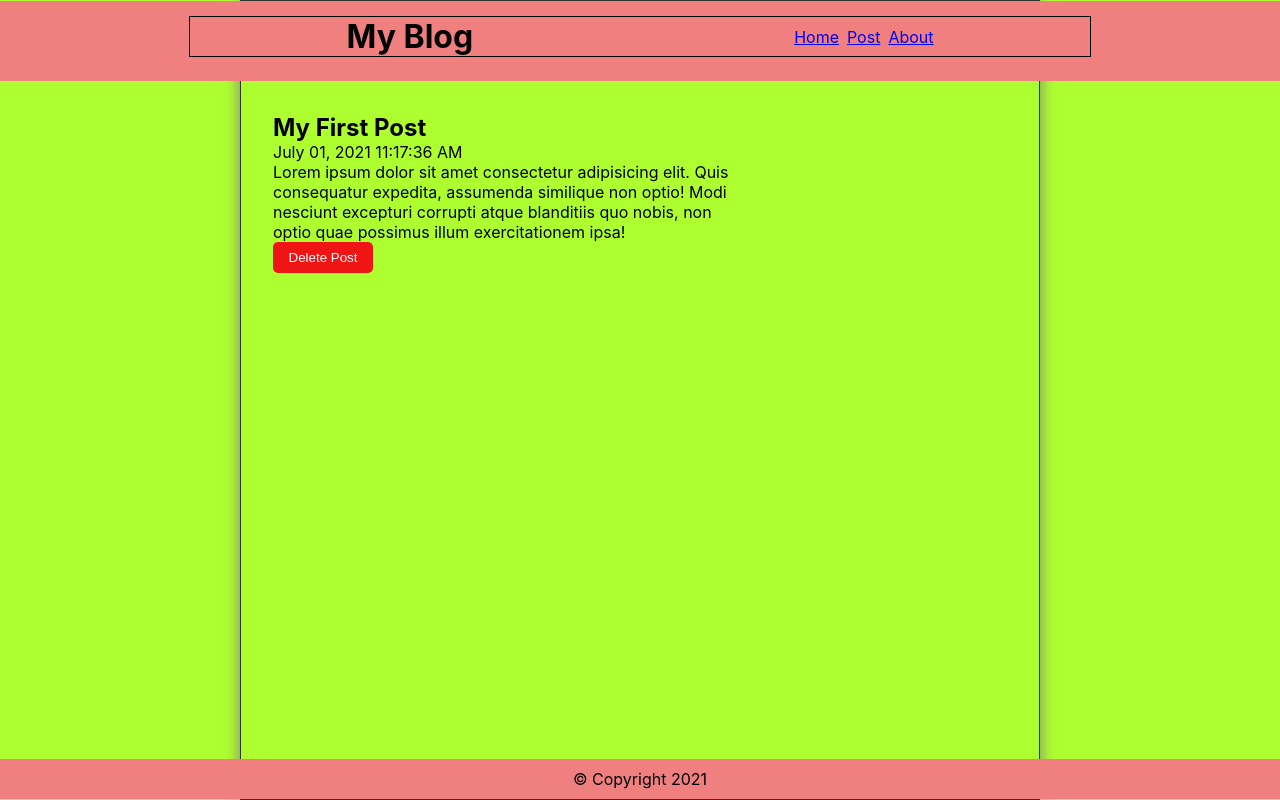
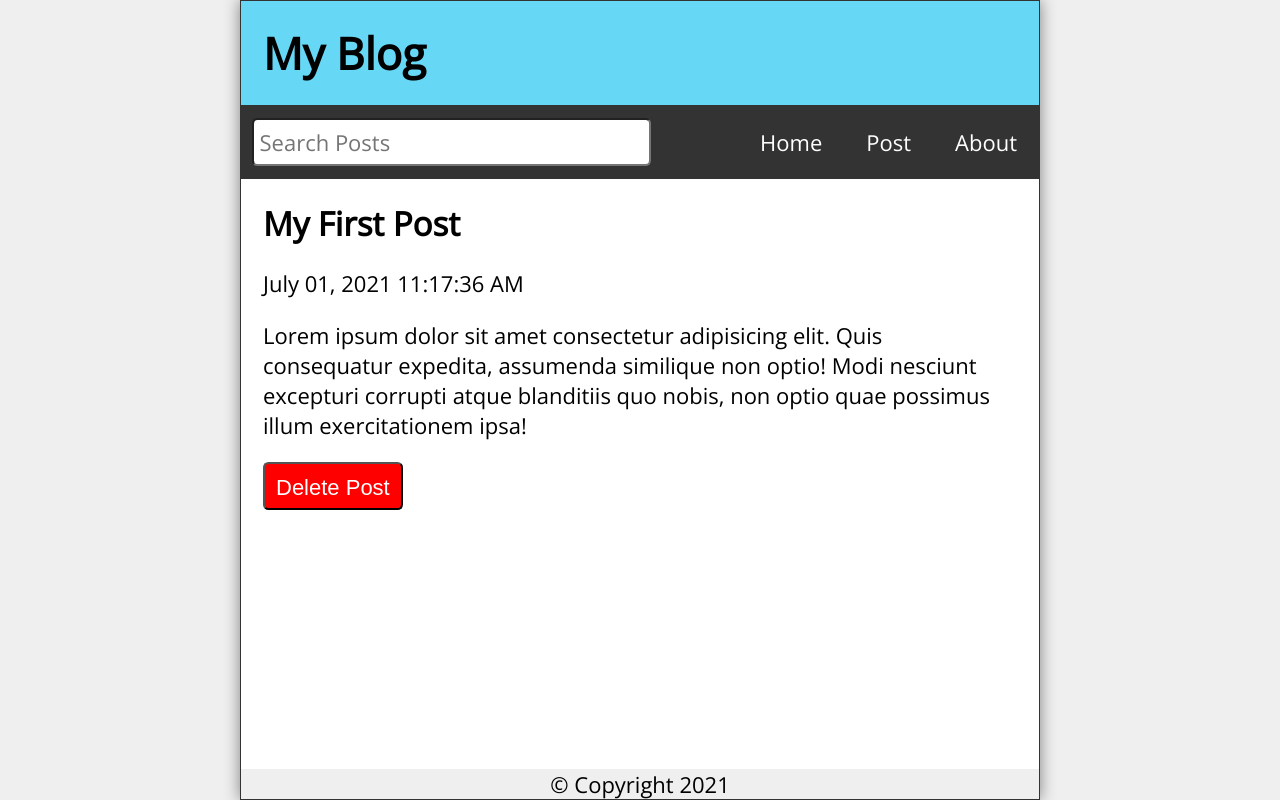
Before and after one commit to xaviermvives/react_deploy_gh, a React (Create React App) app: page /post/1 in a window 1280 px wide. Built offline with nearby package versions, Linux system fonts and the light colour scheme.

Commit message:
Search funcionality

```diff
--- a/src/App.js
+++ b/src/App.js
@@ -1,6 +1,7 @@
-import React, { useState } from "react";
+import React, { useState, useEffect } from "react";
 //Components:
 import Header from "./components/Header";
+import Nav from "./components/Nav";
 import Footer from "./components/Footer";
 import Home from "./pages/Home";
 import NewPost from "./pages/NewPost";
@@ -39,9 +40,20 @@ function App() {
       body: "Lorem ipsum dolor sit amet consectetur adipisicing elit. Quis consequatur expedita, assumenda similique non optio! Modi nesciunt excepturi corrupti atque blanditiis quo nobis, non optio quae possimus illum exercitationem ipsa!",
     },
   ]);
+  const [search, setSearch] = useState("");
+  const [searchResults, setSearchResults] = useState([]);
   const [postTitle, setPostTitle] = useState("");
   const [postBody, setPostBody] = useState("");
   const history = useHistory();
+
+  useEffect(() => {
+    const filteredResults = posts.filter(
+      (post) =>
+        post.body.toLowerCase().includes(search.toLowerCase()) ||
+        post.title.toLowerCase().includes(search.toLowerCase())
+    );
+    setSearchResults(filteredResults.reverse());
+  }, [posts, search]);
 
   const handleDelete = (id) => {
     const newPostList = posts.filter((post) => {
@@ -71,9 +83,10 @@ function App() {
   return (
     <div className="App">
       <Header />
+      <Nav search={search} setSearch={setSearch} />
       <Switch>
         <Route exact path="/">
-          <Home posts={posts} />
+          <Home posts={searchResults} />
         </Route>
         <Route exact path="/post">
           <NewPost
--- a/src/components/Header.js
+++ b/src/components/Header.js
@@ -3,23 +3,8 @@ import { Link } from "react-router-dom";
 
 const Header = () => {
   return (
-    <header>
-      <div className="header-wrapper">
-        <h1>My Blog</h1>
-        <nav>
-          <ul style={{ display: "flex", listStyle: "none" }}>
-            <li>
-              <Link to="/">Home</Link>
-            </li>
-            <li>
-              <Link to="/post">Post</Link>
-            </li>
-            <li>
-              <Link to="/about">About</Link>
-            </li>
-          </ul>
-        </nav>
-      </div>
+    <header className="Header">
+      <h1>My Blog</h1>
     </header>
   );
 };
--- a/src/components/Nav.js
+++ b/src/components/Nav.js
@@ -1,9 +1,20 @@
 import React from "react";
 import { Link } from "react-router-dom";
 
-const Nav = () => {
+const Nav = ({ search, setSearch }) => {
   return (
-    <nav>
+    <nav className="Nav">
+      <form className="searchForm" onSubmit={(e) => e.preventDefault()}>
+        <label htmlFor="search">Search Post</label>
+        <input
+          type="text"
+          id="search"
+          placeholder="Search Posts"
+          value={search}
+          onChange={(e) => setSearch(e.target.value)}
+        />
+      </form>
+
       <ul style={{ display: "flex", listStyle: "none" }}>
         <li>
           <Link to="/">Home</Link>
--- a/src/index.css
+++ b/src/index.css
@@ -1,3 +1,5 @@
+@import url("https://fonts.googleapis.com/css2?family=Open+Sans&display=swap");
+
 * {
   margin: 0;
   padding: 0;
@@ -10,13 +12,11 @@ html {
 
 body {
   min-height: 100vh;
-  display: flex;
-  font-family: -apple-system, BlinkMacSystemFont, "Segoe UI", "Roboto", "Oxygen",
-    "Ubuntu", "Cantarell", "Fira Sans", "Droid Sans", "Helvetica Neue",
-    sans-serif;
+  font-family: "Open Sans", sans-serif;
   -webkit-font-smoothing: antialiased;
   -moz-osx-font-smoothing: grayscale;
-  background-color: greenyellow;
+  display: flex;
+  background-color: #efefef;
 }
 
 #root {
@@ -38,6 +38,94 @@ body {
   box-shadow: 0px 0px 15px gray;
 }
 
+.Header,
+.Footer {
+  width: 100%;
+  background-color: #66d8f5;
+  padding: 1rem;
+  display: flex;
+  justify-content: space-between;
+  align-items: center;
+}
+
+.Header h1 {
+  font-size: 1.5rem;
+}
+
+.Header svg {
+  font-size: 2rem;
+}
+
+.Footer {
+  padding: 0.75rem;
+  display: grid;
+  place-content: center;
+}
+
+.Nav {
+  width: 100%;
+  background-color: #333;
+  display: flex;
+  flex-direction: column;
+  justify-content: flex-start;
+  align-items: flex-start;
+}
+
+.searchForm {
+  width: 80%;
+  padding: 1rem 0 0 0.75rem;
+}
+
+.searchForm input[type="text"] {
+  font-family: "Open Sans", sans-serif;
+  width: 100%;
+  min-height: 48px;
+  font-size: 1rem;
+  padding: 0.25rem;
+  border-radius: 0.25rem;
+  outline: none;
+}
+
+.searchForm label {
+  position: absolute;
+  left: -99999px;
+}
+
+.Nav ul {
+  color: #fff;
+  list-style-type: none;
+  display: flex;
+  flex-wrap: nowrap;
+  align-items: center;
+}
+
+.Nav li {
+  padding: 1rem;
+}
+
+.Nav li:hover,
+.Nav li:focus {
+  padding: 1rem;
+}
+
+.Nav li a {
+  color: #fff;
+  text-decoration: none;
+}
+
+.Nav li:hover,
+.Nav li:focus,
+.Nav li:hover a,
+.Nav li:focus a {
+  background-color: #eee;
+  color: #333;
+}
+
+.Nav li:hover a,
+.Nav li:focus a {
+  cursor: pointer;
+}
+
 .Home,
 .NewPost,
 .PostPage,
@@ -47,93 +135,142 @@ body {
   flex-grow: 1;
   padding: 1rem;
   overflow-y: auto;
+  background-color: #fff;
 }
 
-header {
-  background-color: lightcoral;
-  width: 100vw;
-  padding: 1rem;
-  height: 80px;
+.post {
+  margin-top: 1rem;
+  padding-bottom: 1rem;
+  border-bottom: 1px solid lightgray;
 }
 
-.header-wrapper {
-  display: flex;
-  align-items: center;
-  justify-content: space-around;
-  max-width: 900px;
-  margin: 0 auto;
-  outline: 1px solid black;
+.Home .post a {
+  text-decoration: none;
 }
 
-footer {
-  background-color: lightcoral;
-  width: 100vw;
-  height: 40px;
-  text-align: center;
-  padding-top: 10px;
+.Home .post a,
+.Home .post a:visited {
+  color: #000;
 }
 
-main {
-  max-width: 900px;
-  margin: 0 auto;
-  padding-top: 2rem;
-  height: calc(100vh - 120px);
+.post:first-child {
+  margin-top: 0;
 }
 
-form {
-  width: 300px;
-  text-align: center;
+.post:last-child {
+  border-bottom: none;
 }
 
-button {
-  width: 100px;
-  padding: 0.5rem;
-  outline: none;
-  border: none;
-  border-radius: 5px;
+.postDate {
+  font-size: 0.75rem;
+  margin-top: 0.25rem;
 }
 
-form button {
-  background: blueviolet;
-  color: #fff;
+.postBody {
+  margin: 1rem 0;
 }
 
-form button:hover {
-  background: rgb(81, 29, 129);
-  color: #fff;
+.newPostForm {
+  display: flex;
+  flex-direction: column;
 }
 
-.delete-btn {
-  background: rgb(240, 21, 21);
-  color: #fff;
-  /* margin-top: 1rem; */
+.newPostForm label {
+  margin-top: 1rem;
 }
 
-.delete-btn:hover {
-  background: rgb(173, 41, 7);
-  color: #fff;
+.newPostForm input[type="text"],
+.newPostForm textarea {
+  font-family: "Open Sans", sans-serif;
+  width: 100%;
+  min-height: 48px;
+  font-size: 1rem;
+  padding: 0.25rem;
+  border-radius: 0.25rem;
+  margin-right: 0.25rem;
+  outline: none;
 }
 
-.post-group {
-  display: flex;
-  align-items: center;
-  padding: 1rem;
+.newPostForm textarea {
+  height: 100px;
 }
 
-label {
-  margin: 1rem 1rem 0.5rem 1rem;
-}
-input {
-  height: 20px;
+.newPostForm button {
+  margin-top: 1rem;
+  height: 48px;
+  min-width: 48px;
+  border-radius: 10px;
+  padding: 0.5rem;
+  font-size: 1rem;
+  cursor: pointer;
 }
 
-ul li {
-  margin-left: 0.5rem;
+.Missing h2,
+.PostPage h2,
+.Missing p,
+.PostPage p {
+  margin-bottom: 1rem;
 }
 
-article {
-  margin-bottom: 3rem;
-  width: 500px;
-  padding: 1rem;
-  overflow: hidden;
+.PostPage button {
+  height: 48px;
+  min-width: 48px;
+  border-radius: 0.25rem;
+  padding: 0.5rem;
+  font-size: 1rem;
+  background-color: red;
+  color: #fff;
+  cursor: pointer;
 }
+
+.statusMsg {
+  margin-top: 2rem;
+}
+
+@media only screen and (min-width: 610px) {
+  html {
+    font-size: 22px;
+  }
+
+  .Header h1 {
+    font-size: 2rem;
+  }
+
+  .Nav {
+    flex-direction: row;
+    flex-wrap: nowrap;
+    justify-content: space-between;
+    align-items: center;
+  }
+
+  .Nav ul {
+    text-align: right;
+  }
+
+  .Nav li:hover,
+  .Nav li:focus,
+  .Nav li:hover a,
+  .Nav li:focus a {
+    background-color: #eee;
+    color: #333;
+  }
+
+  .searchForm {
+    width: 50%;
+    padding: 0.5rem 0;
+  }
+
+  .searchForm input[type="text"] {
+    margin-left: 0.5rem;
+  }
+
+  .newPostForm textarea {
+    height: 300px;
+  }
+}
+
+@media only screen and (min-width: 992px) {
+  .Header svg {
+    font-size: 3rem;
+  }
+}
```
